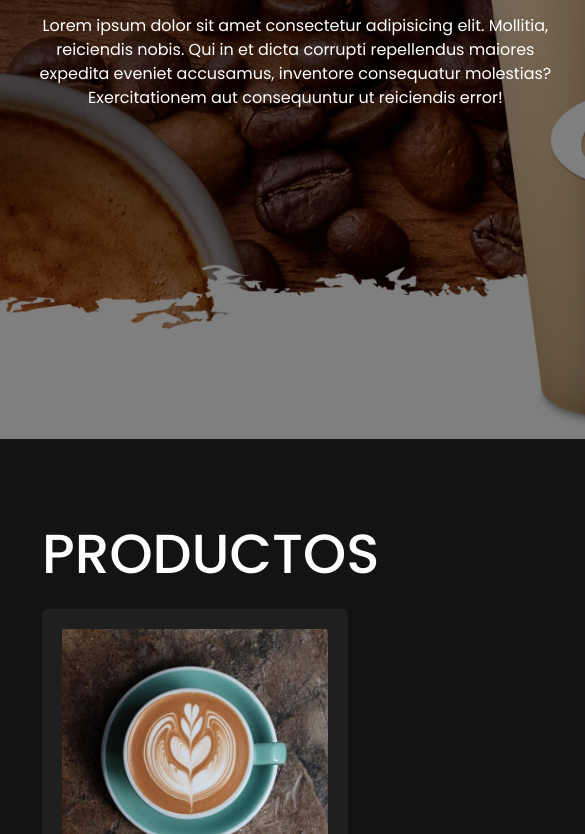
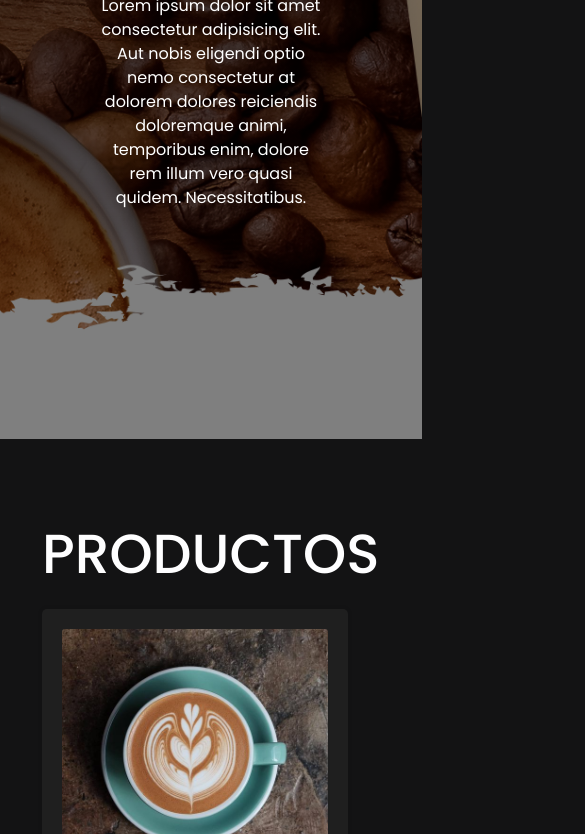
Before and after one commit to ncontardi/PROYECTOCODO, a plain HTML site: page index.html in a window 390 px wide. Shown: the part 405-1239 px from the top of the page, 585 px wide, since content can reach past the window. Drawn offline with nearby package versions, Linux system fonts and the light colour scheme.

Commit message:
actualizacion

```diff
--- a/index.html
+++ b/index.html
@@ -3,7 +3,7 @@
 <head>
     <meta charset="UTF-8">
     <meta http-equiv="X-UA-Compatible" content="IE=edge">
-    <meta name="viewport" content="width=device-width, initial-scale=1.0">
+    <meta name="viewport" content="width=device-width, initial-scale=1, maximum-scale=1">
     <link href="https://cdn.jsdelivr.net/npm/bootstrap@5.0.2/dist/css/bootstrap.min.css" rel="stylesheet" integrity="sha384-EVSTQN3/azprG1Anm3QDgpJLIm9Nao0Yz1ztcQTwFspd3yD65VohhpuuCOmLASjC" crossorigin="anonymous">
     <link rel="stylesheet" href="https://cdnjs.cloudflare.com/ajax/libs/font-awesome/6.0.0-beta3/css/all.min.css">
     <title>Cafe</title>
@@ -12,7 +12,6 @@
 <body>
 
     <header class="header">
-
         <div class="menu container">
             <div class="Logo">
                 <img src="images/cafeteria2.png" alt="">
@@ -35,14 +34,12 @@
             <h1>Cafe Rico</h1>
             <p>
                 Lorem ipsum dolor sit amet consectetur adipisicing elit.
-                Mollitia, reiciendis nobis. Qui in et dicta corrupti repellendus
-                maiores expedita eveniet accusamus, inventore consequatur molestias?
-                Exercitationem aut consequuntur ut reiciendis error!
+                Aut nobis eligendi optio nemo consectetur at dolorem
+                dolores reiciendis doloremque animi, temporibus enim,
+                dolore rem illum vero quasi quidem. Necessitatibus.
             </p>
-
         </div>
     </header>
-
     <section class="coffee">
         <div id="productos">
             <div class="container">
@@ -91,8 +88,6 @@
             </div>
         </div>
     </section>
-
-
     <main class="services">
         <div id="servicios"></div>
         <div class="services-content container">
@@ -120,9 +115,7 @@
             </p>
             <a href="#" class="btn-1">Informacion</a>
         </div>
-
     </main>
-
     <section class="general">
         <div class="general-1">
             <h2>totam simplifique</h2>
@@ -136,7 +129,6 @@
         </div>
         <div class="general-2"></div>
     </section>
-
     <section class="general">
         <div class="general-3"></div>
         <div class="general-1">
@@ -150,13 +142,10 @@
             <a href="#" class="btn-1">Informacion</a>
         </div>
     </section>
-
     <section class="blog container">
         <div id="blog"></div>
         <h2>Blog</h2>
         <p>eos quidem ipsa beatae maxime nam pariatur quo?</p>
-
-
         <div id="carouselExampleControls" class="carousel slide" data-bs-ride="carousel">
             <div class="carousel-inner">
               <div class="carousel-item active">
@@ -168,7 +157,6 @@
                         fugiat facilis! Ea cupiditate fugit illo non dolores nulla soluta
                         voluptas voluptatum fuga nobis? Dolorum, pariatur saepe voluptates
                         ipsum corporis veniam?
-
                     </p>
                 </div>
               </div>
@@ -181,7 +169,6 @@
                         fugiat facilis! Ea cupiditate fugit illo non dolores nulla soluta
                         voluptas voluptatum fuga nobis? Dolorum, pariatur saepe voluptates
                         ipsum corporis veniam?
-
                     </p>
                 </div>
               </div>
@@ -194,7 +181,6 @@
                         fugiat facilis! Ea cupiditate fugit illo non dolores nulla soluta
                         voluptas voluptatum fuga nobis? Dolorum, pariatur saepe voluptates
                         ipsum corporis veniam?
-
                     </p>
                 </div>
               </div>
@@ -208,11 +194,8 @@
               <span class="visually-hidden">Next</span>
             </button>
           </div>
-
           <a href="#" class="btn-1">Informacion</a>
-
     </section>
-
     <section>
         <div class="galeria">
             <h2 class="galeria-title">Galeria</h2>
@@ -221,26 +204,22 @@
                     <div class="col-md-4">
                         <div class="card">
                             <img src="images/A5.jpg" alt="Imagen 1" class="card-img-top">
-
                         </div>
                     </div>
                     <div class="col-md-4">
                         <div class="card">
                             <img src="images/A4.jpg" alt="Imagen 2" class="card-img-top">
-
                         </div>
                     </div>
                     <div class="col-md-4">
                         <div class="card">
                             <img src="images/A2.jpg" alt="Imagen 3" class="card-img-top">
-
                         </div>
                     </div>
                 </div>
             </div>
             </div>
     </section>
-
     <section>
         <div class="card">
             <div class="card-body">
@@ -268,7 +247,6 @@
             </div>
         </div>
     </section>
-
     <footer class="footer">
         <div id="contactos"></div>
         <div class="container">
@@ -295,10 +273,7 @@
                 </div>
             </div>
         </div>
-
     </footer>
-
-
 <script src="https://cdn.jsdelivr.net/npm/@popperjs/core@2.9.2/dist/umd/popper.min.js" integrity="sha384-IQsoLXl5PILFhosVNubq5LC7Qb9DXgDA9i+tQ8Zj3iwWAwPtgFTxbJ8NT4GN1R8p" crossorigin="anonymous"></script>
 <script src="https://cdn.jsdelivr.net/npm/bootstrap@5.0.2/dist/js/bootstrap.min.js" integrity="sha384-cVKIPhGWiC2Al4u+LWgxfKTRIcfu0JTxR+EQDz/bgldoEyl4H0zUF0QKbrJ0EcQF" crossorigin="anonymous"></script>
 <script src="https://maxcdn.bootstrapcdn.com/bootstrap/4.5.2/js/bootstrap.min.js"></script>
--- a/style.css
+++ b/style.css
@@ -34,7 +34,7 @@ body{
         url(images/header-bg.jpg);
     background-size: cover;
     height: 100vh;
-    min-width: 70vh;
+    min-width: 50vh;
     background-position: center top;
     background-repeat: no-repeat;
     display: flex;
@@ -334,7 +334,7 @@ p {
         url(images/footer-bg.jpg);
     background-size: cover;
     height: 100vh;
-    min-width: 70vh;
+    min-width: 50vh;
     background-position: center top;
     background-repeat: no-repeat;
     display: flex;
@@ -373,7 +373,7 @@ p {
     text-decoration: none;
 }
 
-@media(max-width:991px) {
+@media(max-width:767px) {
     .menu{
         padding: 30px;
     }
@@ -398,13 +398,8 @@ p {
     }
 
     .header {
-        min-height: 0vh;
-    }
-
-    .header-content {
         padding: 100px 30px;
     }
-
     .header-content p {
         padding: 0;
     }
```
